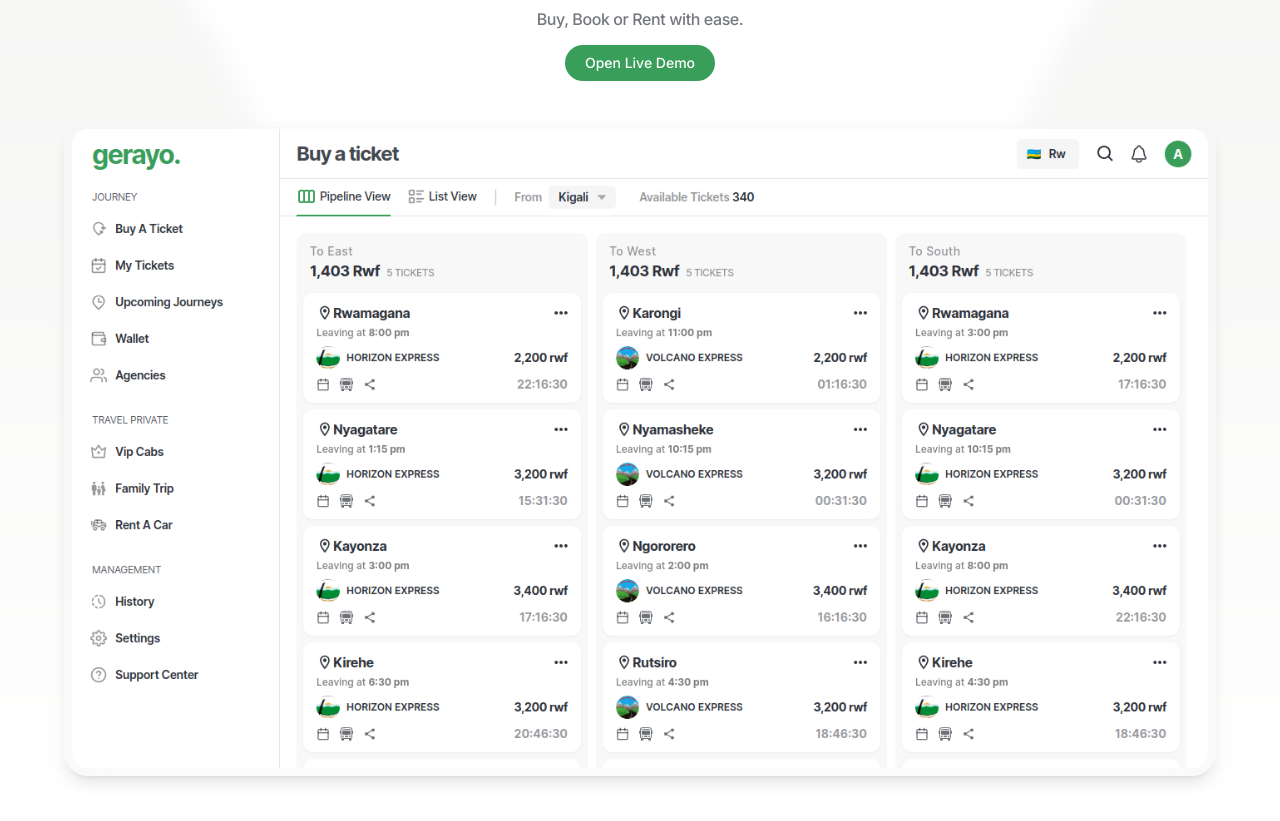
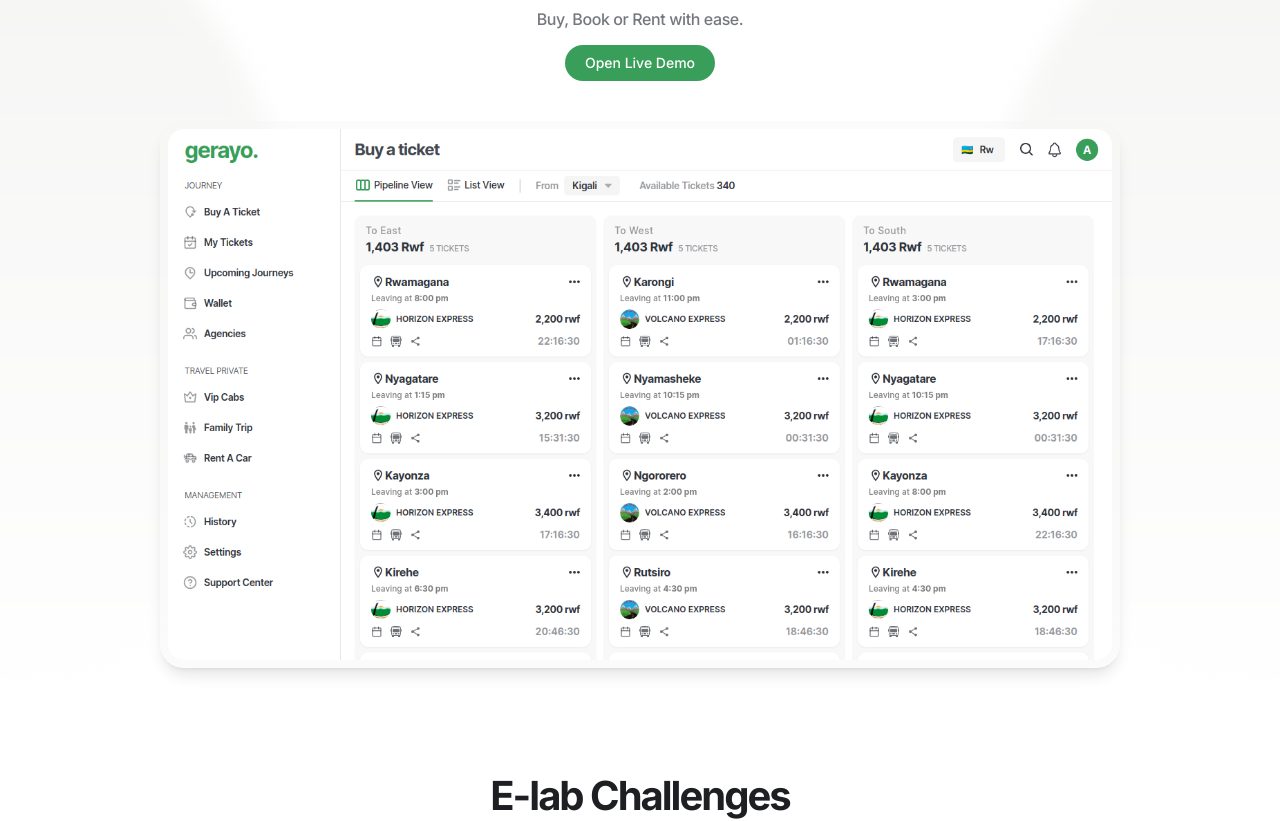
Before and after one commit to kevindermot99/SORWAZINI, a React (Vite) app: page / in a window 1280 px wide. Shown: the part 2240-3061 px from the top of the page. Built offline with nearby package versions, Linux system fonts and the light colour scheme; what tailwindcss-bg-patterns would draw is missing.

Commit message:
Gerayo perspective animation

```diff
--- a/src/Pages/Home.jsx
+++ b/src/Pages/Home.jsx
@@ -457,7 +457,7 @@ function Home() {
 
         <div
           id="Projects"
-          className="w-full min-h-[600px] scroll-m-32 py-10 flex flex-col items-center justify-start relative bg-white/95 backdrop-blur-xl z-10"
+          className=" w-full min-h-[600px] scroll-m-32 py-10 flex flex-col items-center justify-start relative bg-white/95 backdrop-blur-xl z-10"
         >
           <div className="h-full absolute top-0 left-[-300px] w-[600px] rounded-[50%] bg-gradient-to-b from-stone-100 to-white blur-md "></div>
           <div className="h-full absolute top-0 right-[-300px] w-[600px] rounded-[50%] bg-gradient-to-b from-stone-100 to-white blur-md "></div>
@@ -481,7 +481,7 @@ function Home() {
               </button>
               <img
                 src={sample}
-                className="mt-10 h-fit w-full max-w-[90%] mx-auto shadow-lg object-cover rounded-3xl bg-stone-100/40 p-2 "
+                className="Project-Image mt-10 h-fit w-full max-w-[75%] mx-auto shadow-lg object-cover rounded-3xl bg-stone-100/40 p-2 "
               />
             </Reveal>
           </div>
@@ -492,7 +492,7 @@ function Home() {
         {/* separator */}
         {/* <div className="w-full max-w-[90%] border-b-[1px] border-stone-200 "></div> */}
 
-        {/* About us */}
+        {/* Team */}
         <div
           id="Aboutus"
           className="w-full h-fit py-16 scroll-m-14 flex flex-col items-center justify-start  max-sm:px-5 bg-white z-10"
--- a/src/index.css
+++ b/src/index.css
@@ -1,9 +1,6 @@
 @import url("https://fonts.googleapis.com/css2?family=Noto+Sans+Elymaic&display=swap");
-@import url('https://fonts.googleapis.com/css2?family=Kanit:ital,wght@0,100;0,200;0,300;0,400;0,500;0,600;0,700;0,800;0,900;1,100;1,200;1,300;1,400;1,500;1,600;1,700;1,800;1,900&display=swap');
-@import url('https://fonts.googleapis.com/css2?family=Inter:wght@100..900&display=swap');
-
-
-
+@import url("https://fonts.googleapis.com/css2?family=Kanit:ital,wght@0,100;0,200;0,300;0,400;0,500;0,600;0,700;0,800;0,900;1,100;1,200;1,300;1,400;1,500;1,600;1,700;1,800;1,900&display=swap");
+@import url("https://fonts.googleapis.com/css2?family=Inter:wght@100..900&display=swap");
 
 @import "tailwindcss/base";
 @import "tailwindcss/components";
@@ -40,9 +37,8 @@ input[type="search"]::-webkit-search-results-decoration {
   margin: 0;
   padding: 0;
   box-sizing: border-box;
-  font-family: "Inter", system-ui, -apple-system, BlinkMacSystemFont,
-    "Segoe UI", Roboto, Oxygen, Ubuntu, Cantarell, "Open Sans", "Helvetica Neue",
-    sans-serif;
+  font-family: "Inter", system-ui, -apple-system, BlinkMacSystemFont, "Segoe UI",
+    Roboto, Oxygen, Ubuntu, Cantarell, "Open Sans", "Helvetica Neue", sans-serif;
   outline: none;
 }
 
@@ -50,3 +46,22 @@ html {
   /* scroll-behavior: smooth; */
   color-scheme: light dark;
 }
+
+.Project-Image {
+  animation: animatePerspective linear;
+  animation-timeline: view();
+  animation-range-start: 0px;
+  animation-range-end: 500px;
+}
+
+@keyframes animatePerspective {
+  from {
+    scale: 0.8;
+  transform: perspective(100em) rotateX(20deg) translateY(-200px);
+  }
+  to {
+    scale: 1;
+
+  transform: perspective(15em) rotateX(0deg) translateY(0px);
+  }
+}
```
